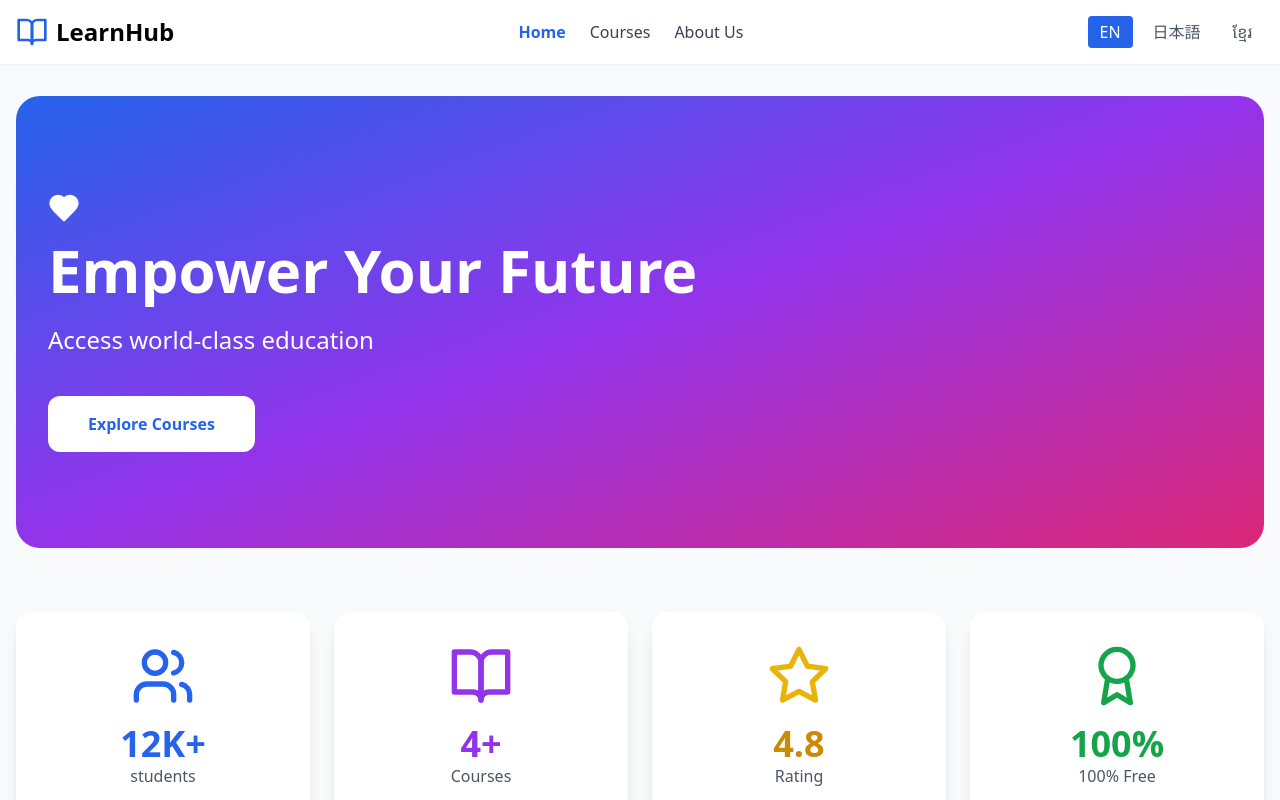
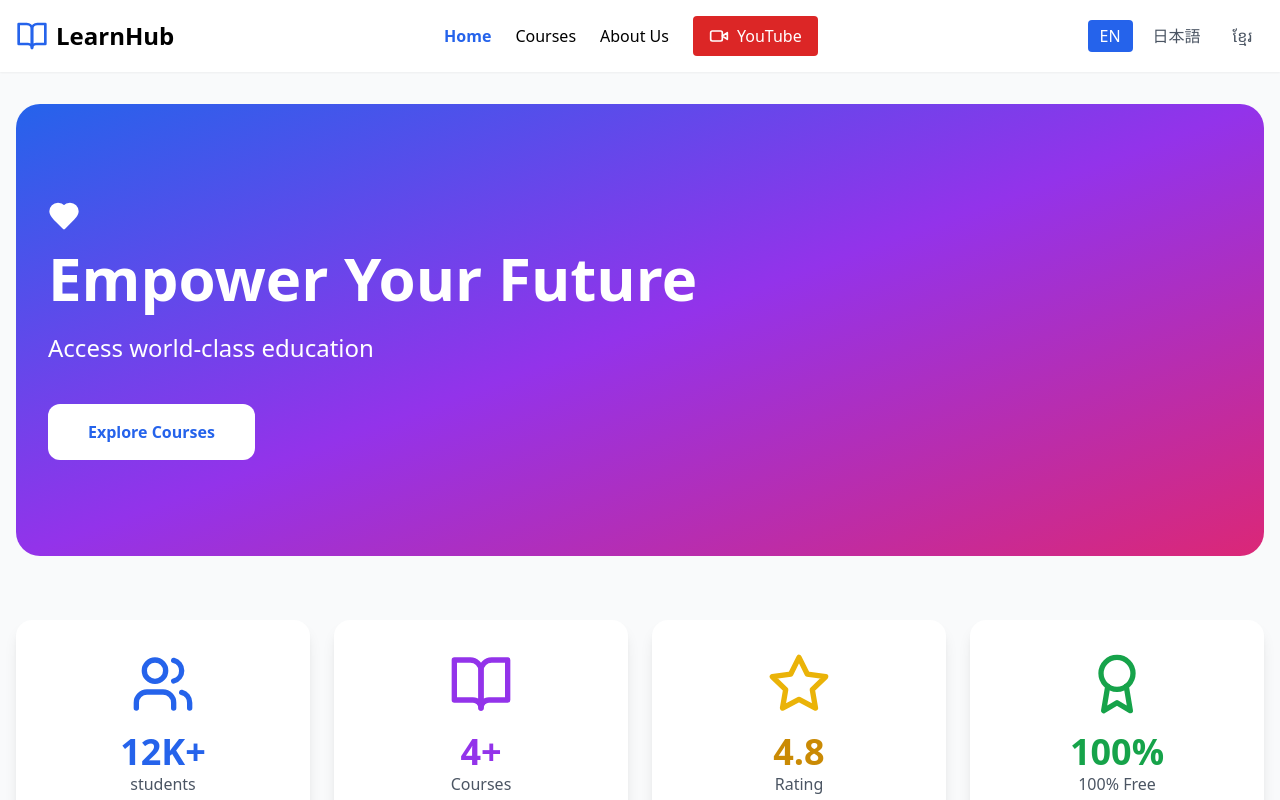
Before and after one commit to Vanngek/cambodia-education-platform, a React (Vite) app: page / in a window 1280 px wide. Shown: the top 800 px of the page. Built offline with nearby package versions, Linux system fonts and the light colour scheme.

Commit message:
Update App.jsx

```diff
--- a/App.jsx
+++ b/App.jsx
@@ -117,11 +117,26 @@ const EduPlatform = () => {
               <BookOpen className="w-8 h-8 text-blue-600" />
               <span className="text-2xl font-bold">{getText('appName')}</span>
             </div>
-            <nav className="hidden md:flex gap-6">
-              <button onClick={() => setCurrentPage('home')} className={currentPage === 'home' ? 'text-blue-600 font-semibold' : 'text-gray-700'}>{getText('home')}</button>
-              <button onClick={() => setCurrentPage('courses')} className={currentPage === 'courses' || currentPage === 'detail' ? 'text-blue-600 font-semibold' : 'text-gray-700'}>{getText('courses')}</button>
-              <button onClick={() => setCurrentPage('about')} className={currentPage === 'about' ? 'text-blue-600 font-semibold' : 'text-gray-700'}>{getText('about')}</button>
-            </nav>
+           <nav className="hidden md:flex gap-6 items-center">
+  <button onClick={() => setCurrentPage('home')} className={currentPage === 'home' ? 'text-blue-600 font-semibold' : 'hover:text-blue-600'}>
+    {getText('home')}
+  </button>
+  <button onClick={() => setCurrentPage('courses')} className={currentPage === 'courses' || currentPage === 'detail' ? 'text-blue-600 font-semibold' : 'hover:text-blue-600'}>
+    {getText('courses')}
+  </button>
+  <button onClick={() => setCurrentPage('about')} className={currentPage === 'about' ? 'text-blue-600 font-semibold' : 'hover:text-blue-600'}>
+    {getText('about')}
+  </button>
+  <a
+    href="https://www.youtube.com/@vanngekli374"
+    target="_blank"
+    rel="noopener noreferrer"
+    className="px-4 py-2 rounded bg-red-600 text-white hover:bg-red-700 transition flex items-center gap-2"
+  >
+    <Video className="w-5 h-5" />
+    YouTube
+  </a>
+</nav>
             <div className="flex gap-2">
               <button onClick={() => setLanguage('en')} className={language === 'en' ? 'px-3 py-1 bg-blue-600 text-white rounded' : 'px-3 py-1 text-gray-600'}>EN</button>
               <button onClick={() => setLanguage('ja')} className={language === 'ja' ? 'px-3 py-1 bg-blue-600 text-white rounded' : 'px-3 py-1 text-gray-600'}>日本語</button>
```
